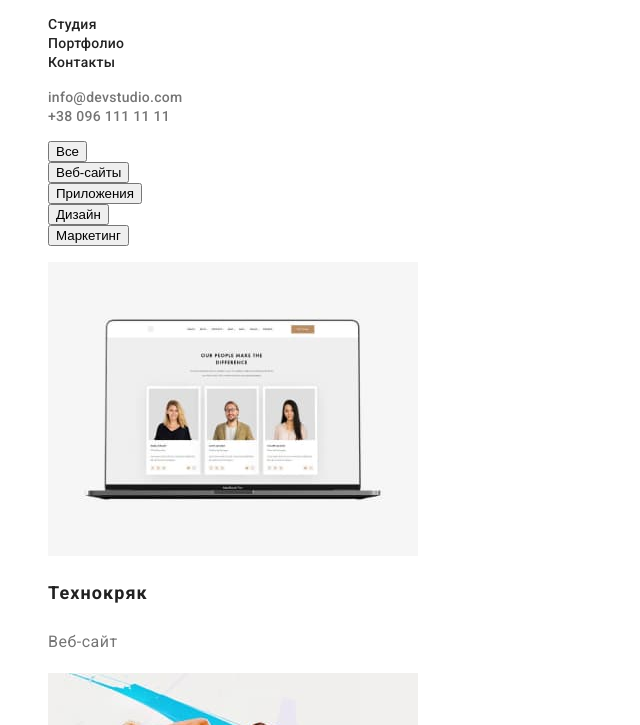
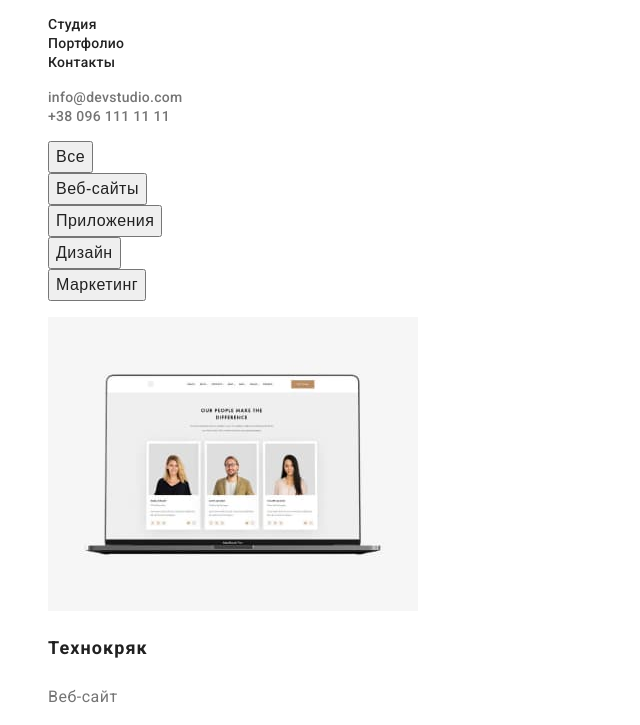
Before and after one commit to ArthurSyzonenko/goit-markup-hw-02, a plain HTML site: page portfolio.html in a window 1280 px wide. Shown: the part 41-766 px from the top of the page, without its empty margins (0-640 px from the left). Drawn offline with Linux system fonts and the light colour scheme.

Commit message:
HOME2
Proba2

```diff
--- a/css/styles.css
+++ b/css/styles.css
@@ -207,7 +207,7 @@ body {
 
 /*----portfolio-btn----*/
 
- {
+.button-menu {
   font-weight: 500;
   font-size: 16px;
   line-height: 26px;
```
Also changed, not shown: portfolio.html (+2 -3 lines).
